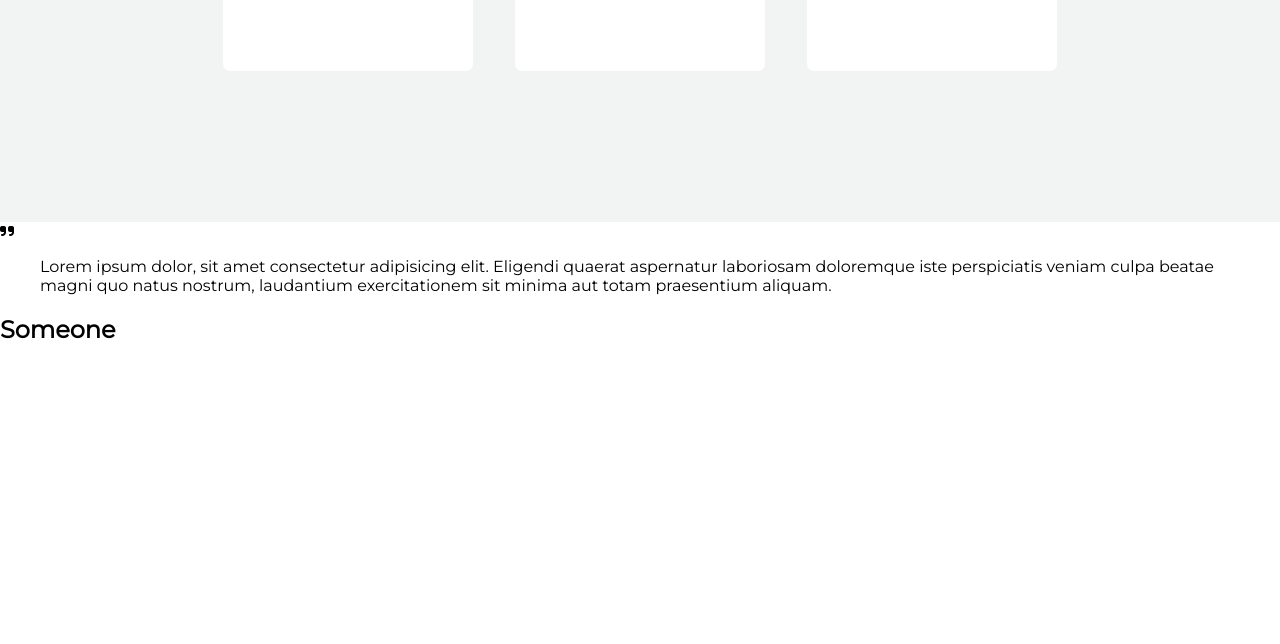
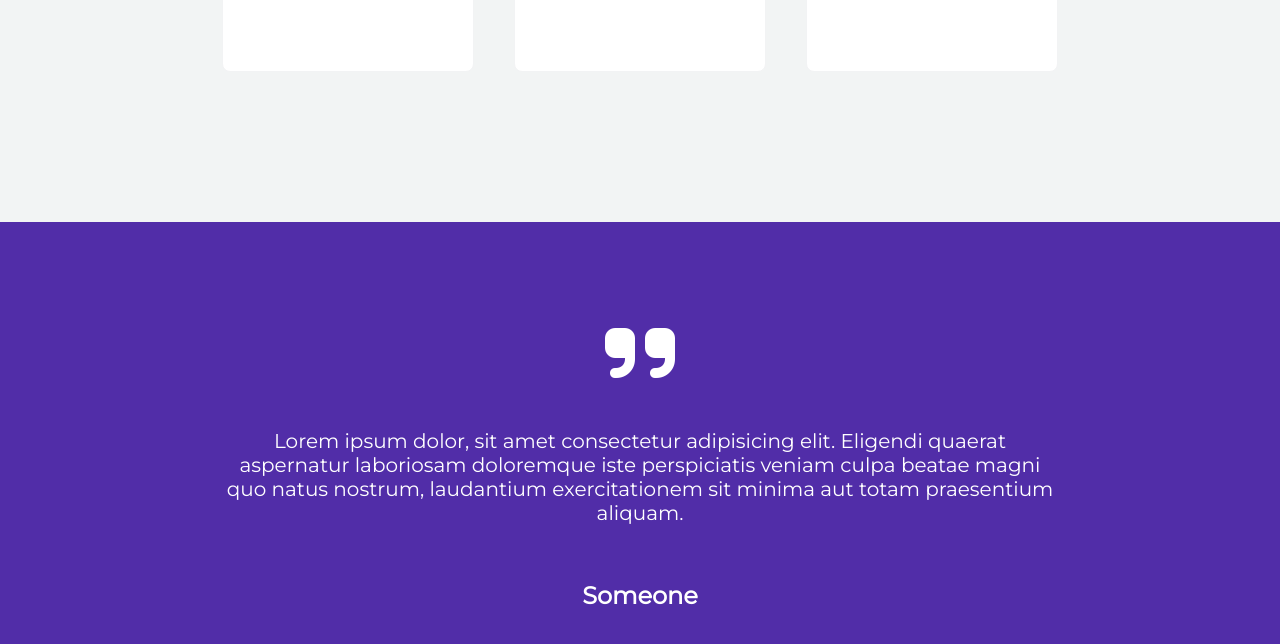
Before and after one commit to diazvic/ada-portafolio, a plain HTML site: page index.html in a window 1280 px wide. Shown: the part 1681-2325 px from the top of the page. Before the commit the page ends 2045 px from the top, so only its background shows below. Drawn offline with nearby package versions, Linux system fonts and the light colour scheme.

Commit message:
agregp estilos a la seccion tres

```diff
--- a/styles.css
+++ b/styles.css
@@ -168,3 +168,27 @@ h3{
 .mayuscula{
     text-transform: uppercase;
 }
+/* seccion tres */
+.seccion-tres{
+    background-color: #512DA8;
+    height: 500px;
+    display: flex;
+    flex-direction: column;
+    justify-content: center;
+    align-items: center;
+}
+
+.icono-comillas{
+    font-size: 80px;
+}
+.parrafo-cita{
+    font-size: 20px;
+    max-width: 830px;
+    text-align: center;
+}
+.blanco{
+    color: #FFFFFF;
+}
+.titulo-cita{
+
+}
```
